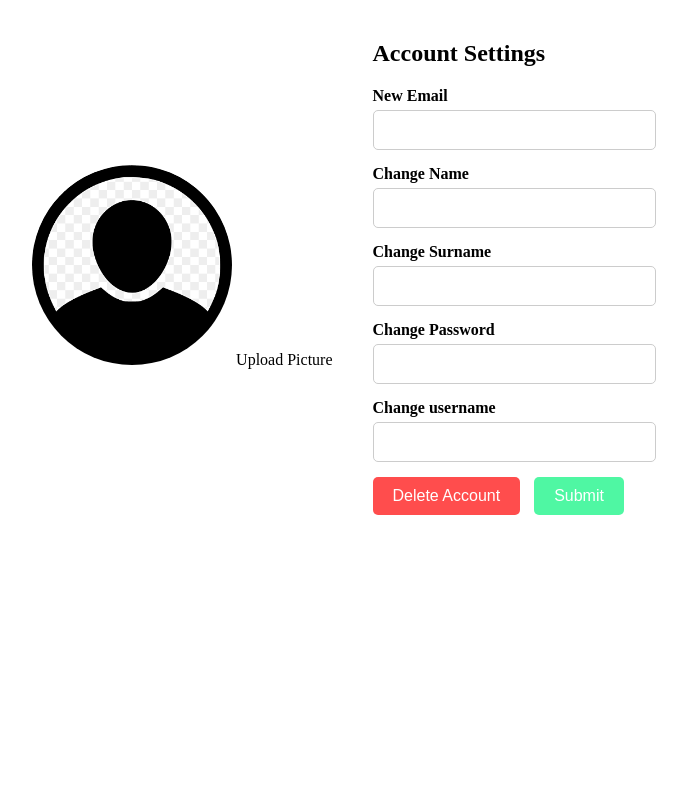
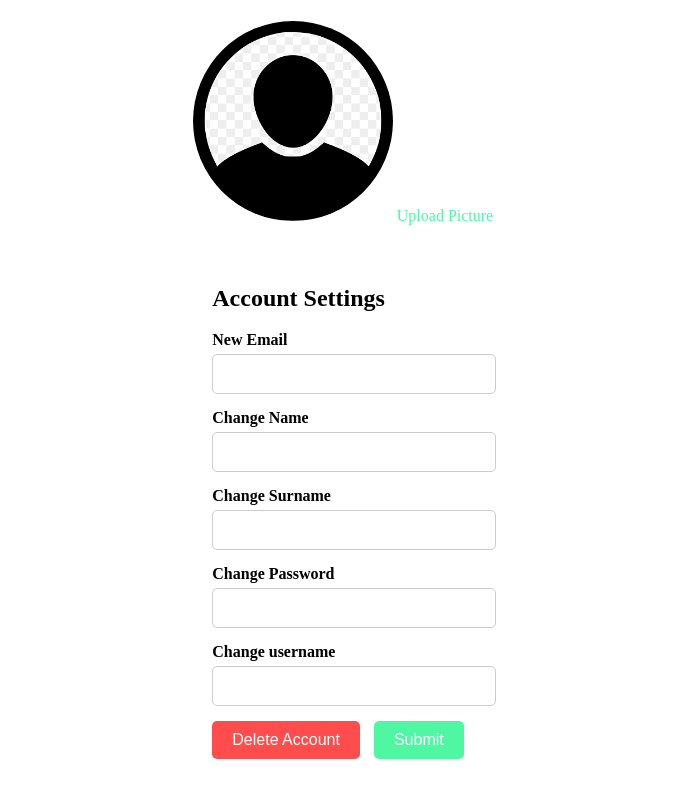
Before and after one commit to kyprosantreou/Website, a Flask app: page /static/Templates/Profile.html in a window 1280 px wide. Shown: the whole page, without its empty margins (297-984 px from the left). Run offline with Flask 3, Linux system fonts and the light colour scheme; some libraries are stand-ins or nearby versions.

Commit message:
modified:   Templates/Profile.html 	modified:   static/Css/Profile.css

```diff
--- a/Templates/Profile.html
+++ b/Templates/Profile.html
@@ -14,9 +14,7 @@
         <input type="file" id="upload-profile-pic" accept="image/*" style="display: none;">
         <label for="upload-profile-pic" class="upload-button">Upload Picture</label>
     </div>
-    </div>
 
-    <div class="container">
     <div class="account-settings">
         <h2>Account Settings</h2>
         <form>
--- a/static/Css/Profile.css
+++ b/static/Css/Profile.css
@@ -1,24 +1,29 @@
 body {
-    height: 100%;
-    width: 100%;
-    margin: 0;
+    height: 100vh; /* Ensure full viewport height */
     display: flex;
-    justify-content: center;
-    align-items: center;
+    justify-content: center; /* Center horizontally */
+    align-items: center; /* Center vertically */
+    margin: 0; /* Remove default body margin */
+}
+
+.profile {
+    display: flex;
+    flex-direction: column;
+    align-items: center; /* Center items horizontally */
+}
+
+.profile-picture {
+    margin-bottom: 20px; /* Add space between profile picture and button */
 }
 
 .container {
     display: flex;
-    padding: 20px;
+    justify-content: center; /* Center account settings horizontally */
 }
 
-.profile {
-    display: flex;
-    flex-direction: column; /* Adjusted */
-}
-
-.profile-picture {
-    margin-right: 20px; /* Adjusted */
+.account-settings {
+    padding: 20px;
+    max-width: 400px; /* Limit the width of account settings */
 }
 
 .profile-picture img {
@@ -28,23 +33,16 @@ body {
     object-fit: cover;
 }
 
-.account-settings {
-    flex: 1;
-}
-
-.account-settings h2 {
-    font-size: 24px;
-    margin-bottom: 20px;
-}
-
-.form-group {
-    margin-bottom: 15px;
+.upload-button {
+    cursor: pointer;
+    color: #4ff7a3;
+    margin-top: 10px;
 }
 
 .form-group label {
-    display: block;
     font-weight: bold;
     margin-bottom: 5px;
+    display: block;
 }
 
 .form-group input {
@@ -53,6 +51,7 @@ body {
     font-size: 16px;
     border: 1px solid #ccc;
     border-radius: 5px;
+    margin-bottom: 15px;
 }
 
 .delete-account,
@@ -64,7 +63,7 @@ body {
     font-size: 16px;
     border-radius: 5px;
     cursor: pointer;
-    margin-right: 10px; /* Adjusted */
+    margin-right: 10px;
 }
 
 .delete-account {
```
Lines whose indentation alone changed are shown as unchanged.
